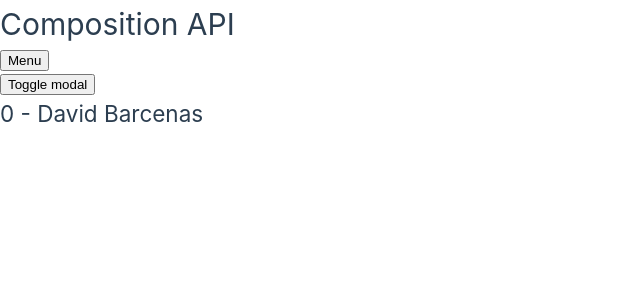
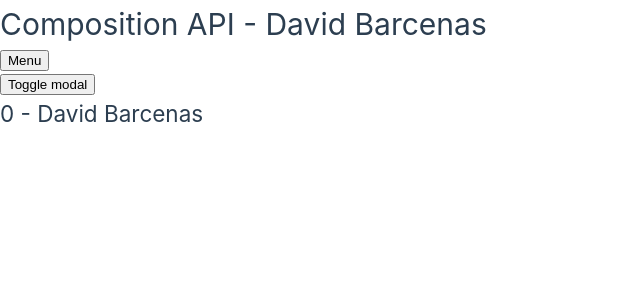
Before and after one commit to DavidBarcenas/vue-my-learning-path, a Vue app in the folder composition-api/: page / in a window 1280 px wide. Shown: the top 300 px of the page, without its empty margins (0-640 px from the left). Built offline with nearby package versions, Linux system fonts and the light colour scheme.

Commit message:
composition api props and context

```diff
--- a/composition-api/src/app.vue
+++ b/composition-api/src/app.vue
@@ -1,5 +1,5 @@
 <template>
-  <app-header></app-header>
+  <app-header :fullName="fullName"></app-header>
   <button @click="toggleModal">Toggle modal</button>
   <modal :showModal="show" text="Are you sure?" />
   <h2>{{ counter }} - {{ fullName }}</h2>
--- a/composition-api/src/components/header.vue
+++ b/composition-api/src/components/header.vue
@@ -1,6 +1,6 @@
 <template>
   <header>
-    <h1>Composition API</h1>
+    <h1>Composition API - {{ name }}</h1>
     <button @click="show = !show">Menu</button>
     <transition name="fade">
       <app-menu v-show="show"></app-menu>
@@ -9,14 +9,22 @@
 </template>
 
 <script>
+import { ref, toRef } from "vue";
 import AppMenu from "./menu.vue";
 
 export default {
   name: "app-header",
   components: { AppMenu },
-  data() {
+  props: {
+    fullName: String,
+  },
+  setup(props) {
+    const show = ref(false);
+    const name = toRef(props, "fullName");
+
     return {
-      show: false,
+      show,
+      name,
     };
   },
 };
```
